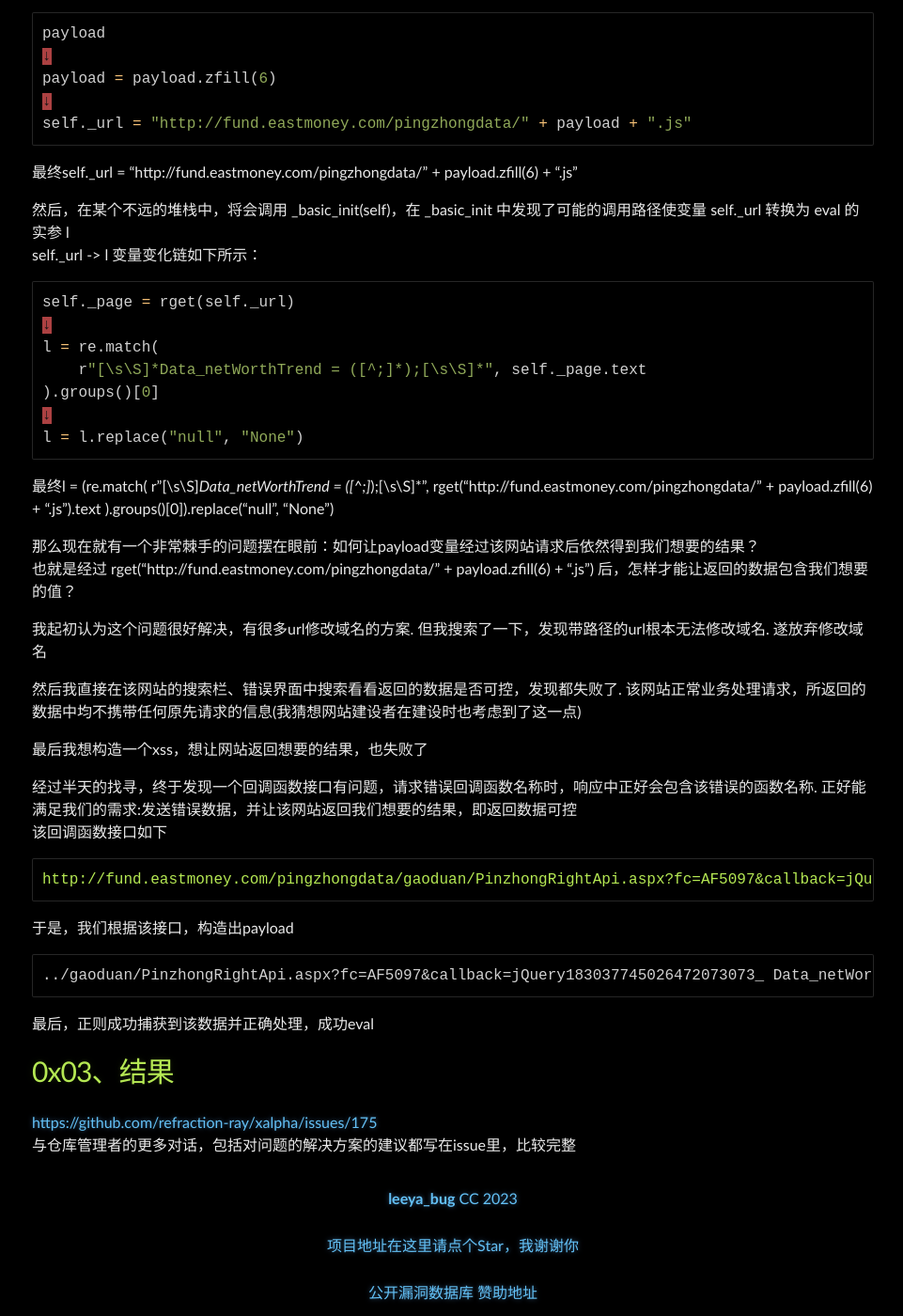
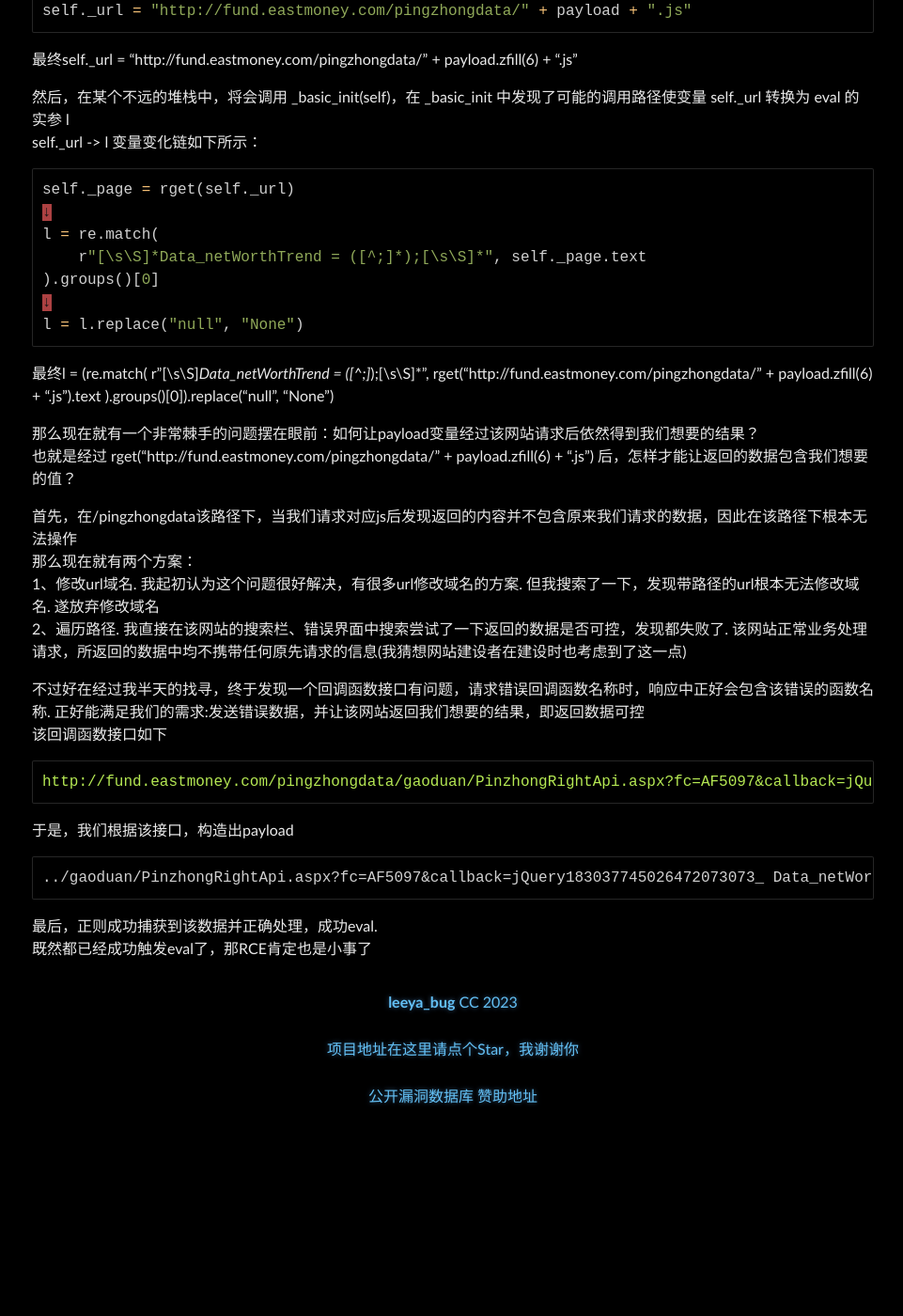
Before and after one commit to Leeyangee/leeyangee.github.io, a Jekyll site: the page built from _posts/2023-07-09-通用实战 巧挖国产金融类python api库漏洞-高危命令执行0day.md, in a window 1280 px wide and 1400 px high, scrolled down 2325 px. Shown: the whole window at 94% size, without its empty margins (158-1119 px from the left). Built offline with Jekyll 4.4.1, drawn with Linux system fonts in a browser that asks for light colours; after the commit the page ends 3516 px from its top, so only the background shows below that; some of the changed text lies outside the part shown.

Commit message:
Update 2023-07-09-通用实战 巧挖国产金融类python api库漏洞-高危命令执行0day.md

````diff
--- a/_posts/2023-07-09-通用实战 巧挖国产金融类python api库漏洞-高危命令执行0day.md
+++ b/_posts/2023-07-09-通用实战 巧挖国产金融类python api库漏洞-高危命令执行0day.md
@@ -1,18 +1,12 @@
 ---
-title: 通用实战 巧挖国产金融类python api库漏洞-高危命令执行0day
+title: 通用实战 挖掘国产金融类python api库漏洞-RCE 0day
 published: true
 ---
 # [](#header-1)0x00、前言
 
-最近资产搜集，发现某国内金融资产后端用该框架进行金融数据分析，于是浅浅记录一下挖洞过程
+资产搜集，得到某金融资产前台网站后端源码后审计不出来. 但发现其利用了该框架，于是浅浅记录一下挖洞过程
 
-整个过程非常的舒服，写个博客记录一下
-
-这个地方犯了部分错误，让我在构造整个利用链的过程中还是比较舒服的，没有费脑子
-
-就算遇到无法绕过的死路，也不至于推翻之前的构造链全部重新来过
-
-当然，这次挖掘在代码绕过方面也走了一点弯路，浪费了不少时间，吸取一下教训
+这次挖掘在代码绕过方面也走了一点弯路，浪费了不少时间，吸取一下教训
 
 复现：
 至少需要装python3
@@ -118,13 +112,12 @@ l = l.replace("null", "None")
 那么现在就有一个非常棘手的问题摆在眼前：如何让payload变量经过该网站请求后依然得到我们想要的结果？
 也就是经过  rget("http://fund.eastmoney.com/pingzhongdata/" + payload.zfill(6) + ".js")  后，怎样才能让返回的数据包含我们想要的值？
 
-我起初认为这个问题很好解决，有很多url修改域名的方案. 但我搜索了一下，发现带路径的url根本无法修改域名. 遂放弃修改域名
+首先，在/pingzhongdata该路径下，当我们请求对应js后发现返回的内容并不包含原来我们请求的数据，因此在该路径下根本无法操作
+那么现在就有两个方案：
+1、修改url域名. 我起初认为这个问题很好解决，有很多url修改域名的方案. 但我搜索了一下，发现带路径的url根本无法修改域名. 遂放弃修改域名
+2、遍历路径. 我直接在该网站的搜索栏、错误界面中搜索尝试了一下返回的数据是否可控，发现都失败了. 该网站正常业务处理请求，所返回的数据中均不携带任何原先请求的信息(我猜想网站建设者在建设时也考虑到了这一点)
 
-然后我直接在该网站的搜索栏、错误界面中搜索看看返回的数据是否可控，发现都失败了. 该网站正常业务处理请求，所返回的数据中均不携带任何原先请求的信息(我猜想网站建设者在建设时也考虑到了这一点)
-
-最后我想构造一个xss，想让网站返回想要的结果，也失败了
-
-经过半天的找寻，终于发现一个回调函数接口有问题，请求错误回调函数名称时，响应中正好会包含该错误的函数名称. 正好能满足我们的需求:发送错误数据，并让该网站返回我们想要的结果，即返回数据可控
+不过好在经过我半天的找寻，终于发现一个回调函数接口有问题，请求错误回调函数名称时，响应中正好会包含该错误的函数名称. 正好能满足我们的需求:发送错误数据，并让该网站返回我们想要的结果，即返回数据可控
 该回调函数接口如下
 ```url
 http://fund.eastmoney.com/pingzhongdata/gaoduan/PinzhongRightApi.aspx?fc=AF5097&callback=jQuery183037745026472073073_ Data_netWorthTrend=[需要返回的错误数据]&_=1688890155531#
@@ -135,9 +128,5 @@ http://fund.eastmoney.com/pingzhongdata/gaoduan/PinzhongRightApi.aspx?fc=AF5097&
 ../gaoduan/PinzhongRightApi.aspx?fc=AF5097&callback=jQuery183037745026472073073_ Data_netWorthTrend = __import__('os').system('echo 成功触发'); &_=1688890155531#
 ```
 
-最后，正则成功捕获到该数据并正确处理，成功eval
-
-# [](#header-1)0x03、结果
-
-[https://github.com/refraction-ray/xalpha/issues/175](https://github.com/refraction-ray/xalpha/issues/175)
-与仓库管理者的更多对话，包括对问题的解决方案的建议都写在issue里，比较完整
+最后，正则成功捕获到该数据并正确处理，成功eval.
+既然都已经成功触发eval了，那RCE肯定也是小事了
````
